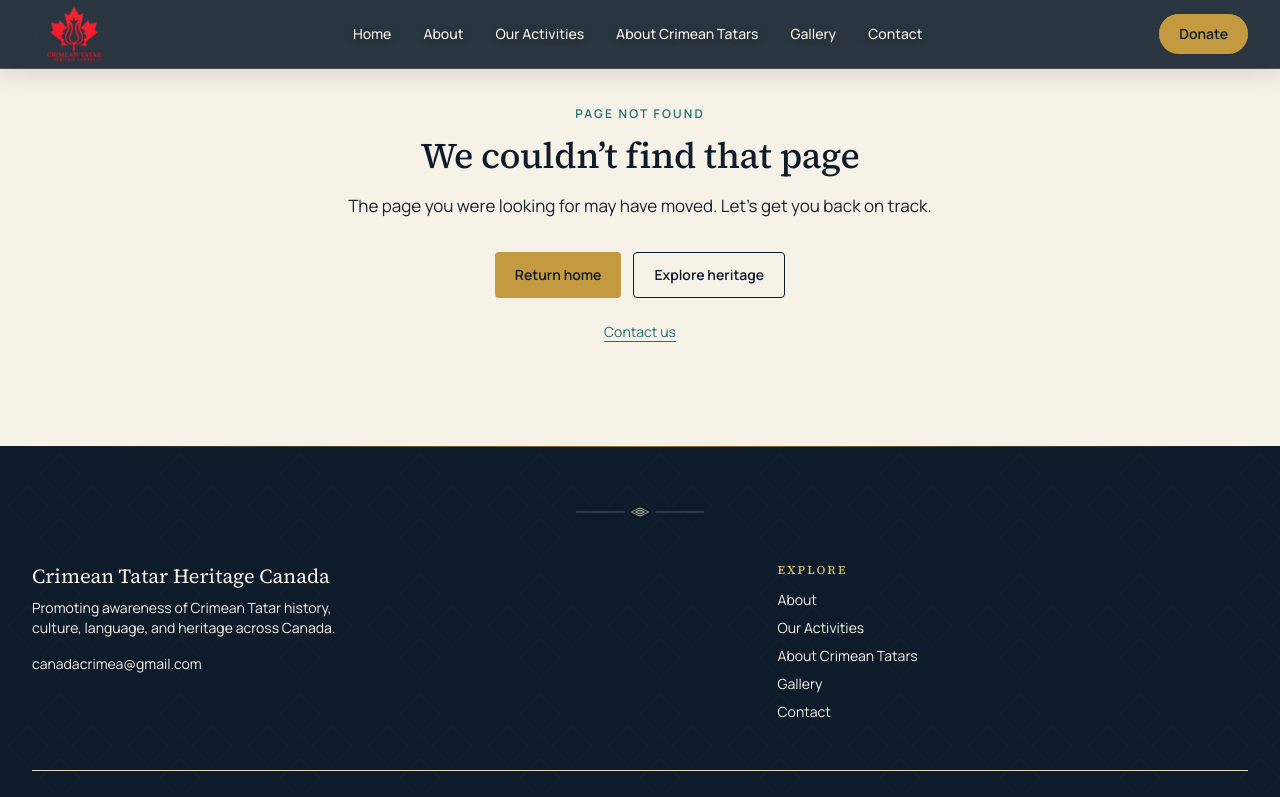
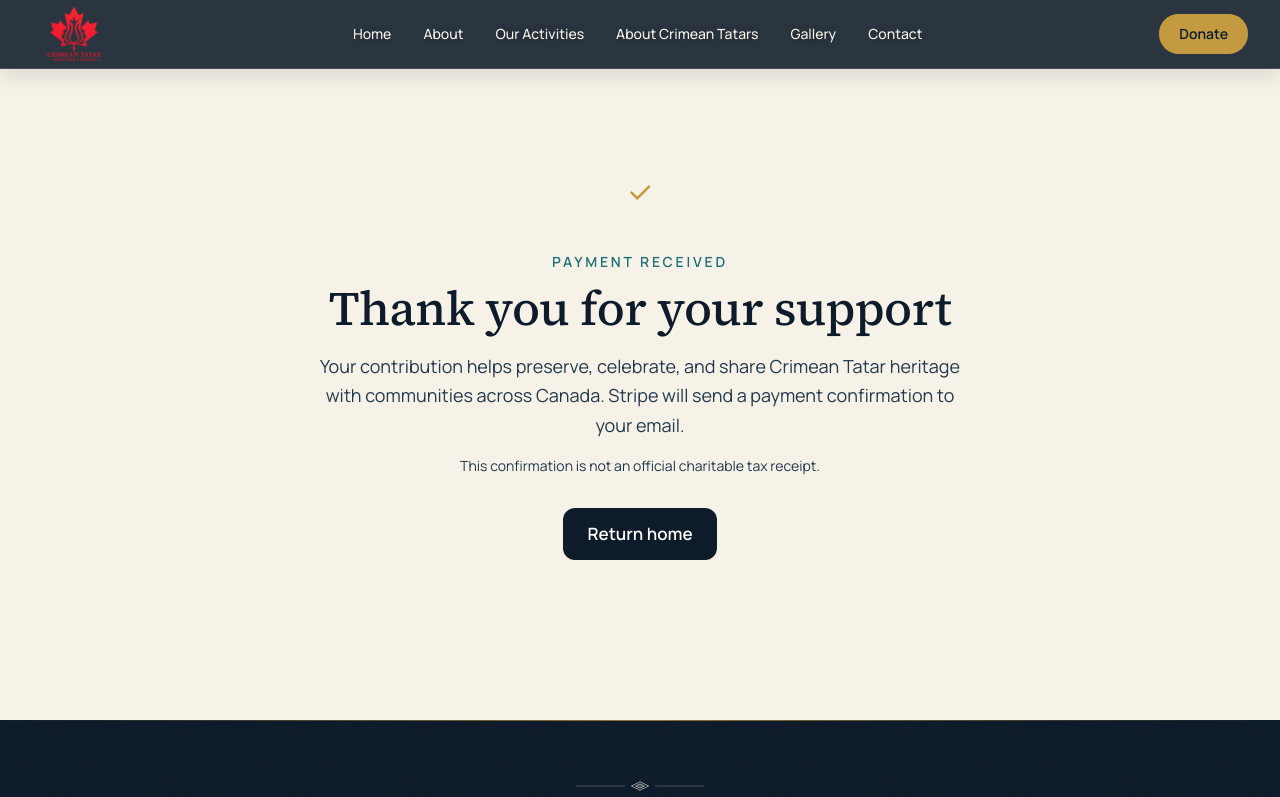
Before and after one commit to maxudovvv/cth, a Next.js app: page /donate/success in a window 1280 px wide. Before the commit this address had no page. Shown: the top 797 px of the page. Built offline with nearby package versions, Linux system fonts and the light colour scheme.

Commit message:
Add Stripe contribution checkout

```diff
--- /dev/null
+++ b/src/app/donate/success/page.tsx
@@ -0,0 +1,35 @@
+import type { Metadata } from "next";
+import Link from "next/link";
+import { Section } from "@/components/ui/Primitives";
+
+export const metadata: Metadata = {
+  title: "Thank You | Crimean Tatar Heritage Canada",
+  description: "Thank you for supporting Crimean Tatar heritage in Canada.",
+};
+
+export default function DonationSuccessPage() {
+  return (
+    <Section tone="ivory">
+      <div className="mx-auto max-w-2xl py-16 text-center md:py-24">
+        <div aria-hidden="true" className="mx-auto flex h-16 w-16 items-center justify-center rounded-full bg-gold/20 text-3xl text-gold">
+          ✓
+        </div>
+        <p className="mt-7 text-sm font-semibold uppercase tracking-[0.2em] text-turquoise">Payment received</p>
+        <h1 className="mt-3 font-display text-4xl text-navy md:text-5xl">Thank you for your support</h1>
+        <p className="mt-5 text-lg leading-relaxed text-navy-600">
+          Your contribution helps preserve, celebrate, and share Crimean Tatar heritage with communities across Canada.
+          Stripe will send a payment confirmation to your email.
+        </p>
+        <p className="mt-4 text-sm text-navy-600">
+          This confirmation is not an official charitable tax receipt.
+        </p>
+        <Link
+          href="/"
+          className="mt-8 inline-flex min-h-[48px] items-center rounded-xl bg-navy px-6 py-3 font-semibold text-white transition hover:bg-navy-600"
+        >
+          Return home
+        </Link>
+      </div>
+    </Section>
+  );
+}
```
